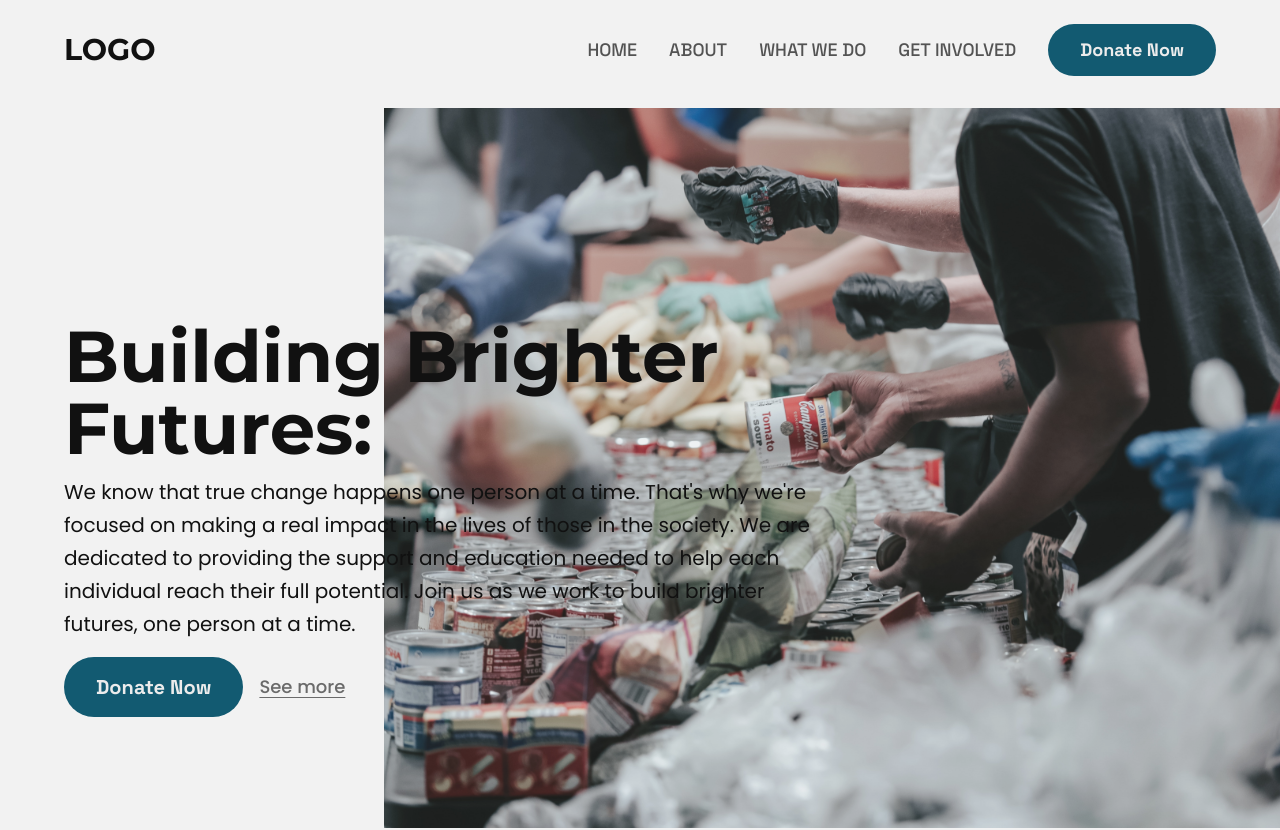
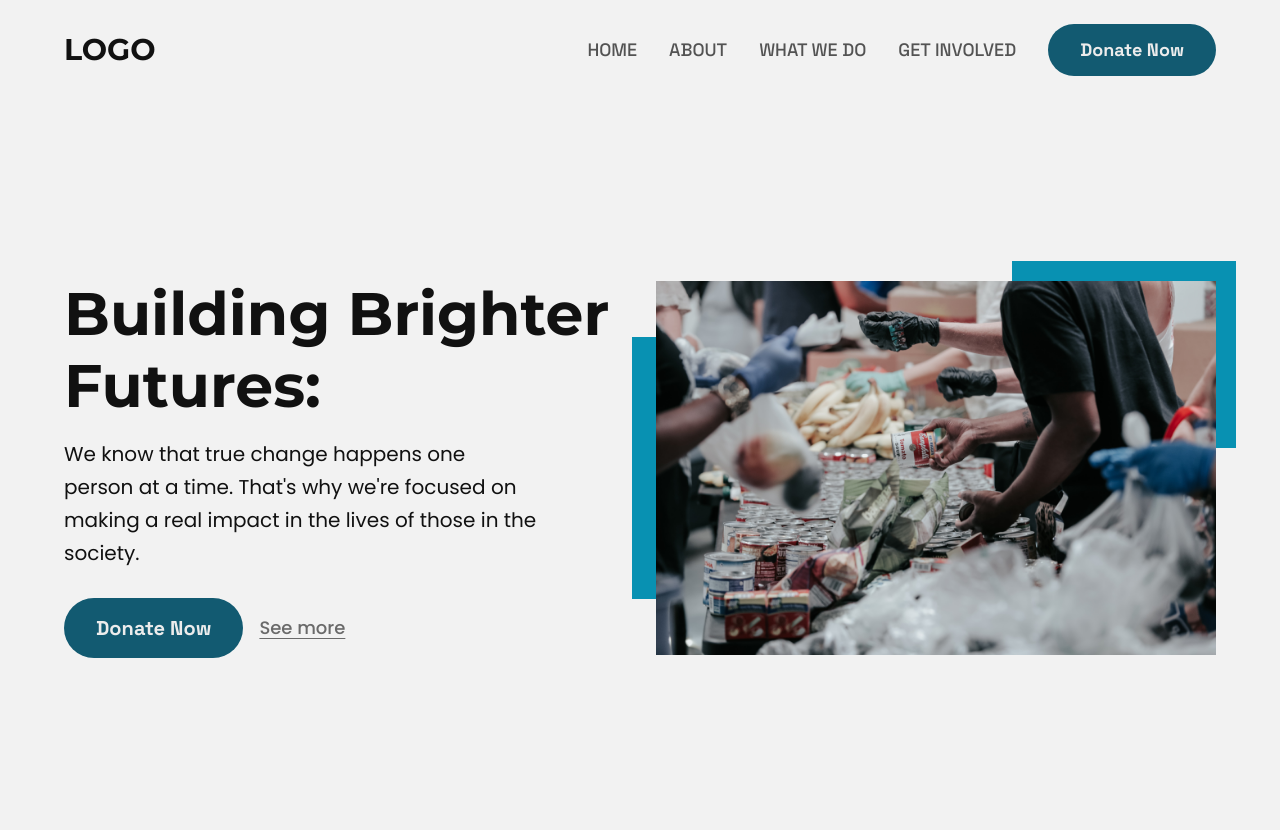
Before and after one commit to eniiku/songs_of_laughter, a React (Vite) app: page / in a window 1280 px wide. Shown: the top 830 px of the page. Built offline with nearby package versions, Linux system fonts and the light colour scheme.

Commit message:
feat(App): change layout for home section

```diff
--- a/src/App.tsx
+++ b/src/App.tsx
@@ -1,5 +1,7 @@
 import { motion } from 'framer-motion';
 
+import packaging from './assets/packaging.jpg';
+import pack2 from './assets/pack2.jpg';
 import Navbar from './container/Navbar';
 import Contact from './container/Contact';
 
@@ -12,30 +14,23 @@ const App = () => {
 
       <div
         id='home'
-        className='w-full min-h-[90vh] md:min-h-[70vh] lg:min-h-[90vh] lg:my-2 relative grid items-center lg:justify-start z-0'
+        className='w-full min-h-[90vh] md:min-h-[70vh] lg:min-h-[90vh] lg:my-2 relative grid items-center lg:justify-start lg:grid-cols-2 lg:gap-8'
       >
-        <div
-          className='absolute inset-0 lg:inset-auto lg:-right-16 lg:top-0 lg:w-[70vw] lg:h-[90vh] -z-10
-          bg-[url(/src/assets/packaging.jpg)] bg-cover bg-center bg-no-repeat bg-blend-overlay bg-white bg-opacity-10'
-        ></div>
-
-        <div className='my-auto text-center lg:text-left lg:pt-[100px]'>
-          <motion.h1 className='font-montserrat font-bold text-5xl md:text-6xl lg:text-7xl mb-3 lg:w-[70%]'>
+        <div className='my-auto text-center lg:text-left'>
+          <motion.h1 className='font-montserrat font-bold text-5xl md:text-6xl lg:text-6xl lg:leading-[1.2] mb-3 lg:mb-4 '>
             Building Brighter Futures:
           </motion.h1>
 
-          <p className='text-base md:text-lg lg:text-xl w-[85%] lg:w-2/3 mb-3 lg:mb-4 leading-[1.5] lg:leading-[165%] mx-auto lg:mx-0'>
+          <p className='text-base md:text-lg lg:text-xl w-[85%] mb-3 lg:mb-7 leading-[1.5] lg:leading-[165%] mx-auto lg:mx-0'>
             We know that true change happens one person at a time. That's why
             we're focused on making a real impact in the lives of those in the
-            society. We are dedicated to providing the support and education
-            needed to help each individual reach their full potential. Join us
-            as we work to build brighter futures, one person at a time.
+            society.
           </p>
 
           <div className='flex gap-4 justify-center items-center lg:justify-start'>
             <button
               className='px-6 lg:px-8 py-3 lg:py-4 rounded-full font-space font-bold lg:bg-[#125A71] text-[#125A71]
-            lg:text-textWhite bg-textWhite'
+              lg:text-textWhite bg-textWhite'
             >
               <a href='#donate' className='text-lg lg:text-xl'>
                 Donate Now
@@ -51,6 +46,14 @@ const App = () => {
               </a>
             </button>
           </div>
+        </div>
+
+        <div className='relative bg-[url(/src/assets/packaging.jpg)] z-0 bg-cover bg-center bg-no-repeat bg-blend-overlay bg-white bg-opacity-10'>
+          <img src={packaging} />
+
+          <div className='absolute -z-30 h-[70%] w-[100px] bg-cyan-600 -left-6 top-[15%]'></div>
+
+          <div className='absolute -z-30 h-[50%] w-[40%] bg-cyan-600 -right-5 -top-5'></div>
         </div>
       </div>
 
```
Also changed, not shown: src/assets/pack2.jpg (added).
